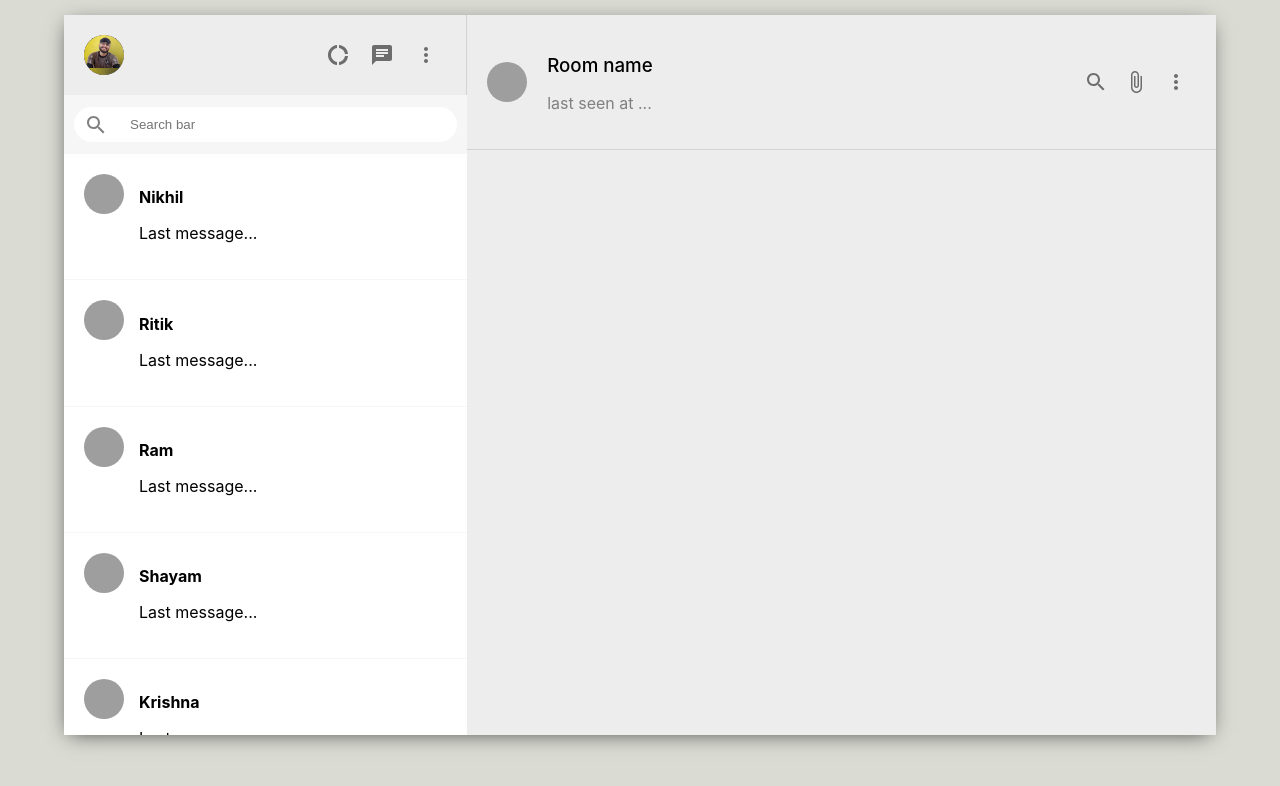
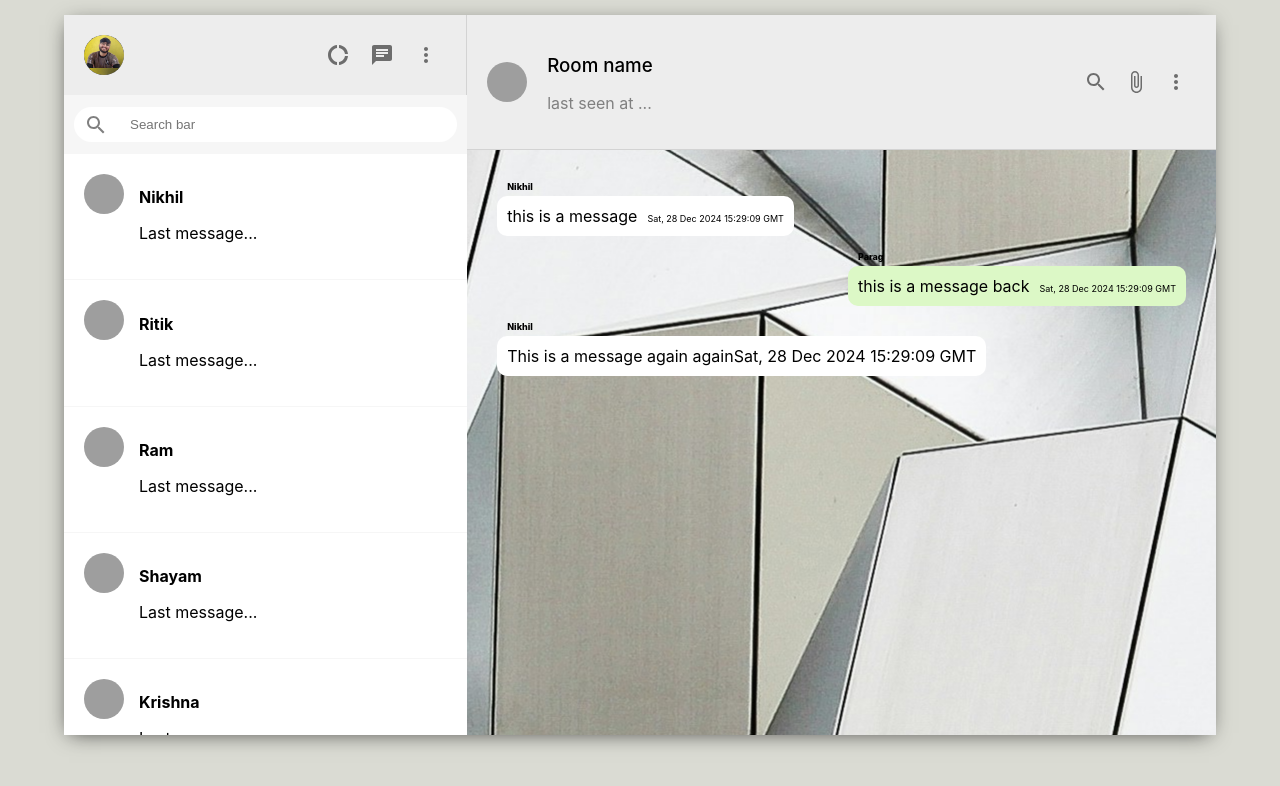
Before and after one commit to nikhil6392/chatapp, a React (Create React App) app in the folder chatapp-frontend/: page / in a window 1280 px wide. Shown: the top 786 px of the page. Built offline with nearby package versions, Linux system fonts and the light colour scheme; grey boxes are pictures that could not be loaded.

Commit message:
build chatting component

```diff
--- a/chatapp-frontend/src/component/Chat.css
+++ b/chatapp-frontend/src/component/Chat.css
@@ -27,9 +27,33 @@
 
 .chat_body {
     flex: 1;
-    background-image: url();
+    background-image: url(./assets/background.jpg);
     background-repeat: repeat;
     background-position: center;
     padding: 30px;
     overflow: scroll;
 }
+
+.chat_message {
+    position: relative;
+    font-size:16px;
+    padding: 10px;
+    width: fit-content;
+    border-radius: 10px;
+    background-color: #ffffff;
+    margin-bottom: 30px;
+}
+.chat_receiver {
+    margin-left:auto;
+    background-color: #dcf8c6;
+}
+.chat_timestamp {
+    margin-left: 10px;
+    font-size: xx-small;
+}
+.chat_name {
+    position:absolute;
+    top: -15px;
+    font-weight: 800;
+    font-size: xx-small;
+}
--- a/chatapp-frontend/src/component/Chat.js
+++ b/chatapp-frontend/src/component/Chat.js
@@ -1,4 +1,4 @@
-import React , {useEffect, useState}from 'react'
+import React, { useEffect, useState } from 'react'
 import Avatar from '@mui/material/Avatar';
 import IconButton from '@mui/material/IconButton';
 import SearchOutlinedIcon from '@mui/icons-material/SearchOutlined';
@@ -11,12 +11,12 @@ import './Chat.css'
 const Chat = () => {
     const [seed, setSeed] = useState("")
     useEffect(() => {
-        setSeed(Math.floor(Math.random()*5000))
-    },[])
+        setSeed(Math.floor(Math.random() * 5000))
+    }, [])
     return (
         <div className='chat'>
             <div className='chat_header'>
-            <Avatar src = {`https://api.dicebear.com/9.x/notionists/svg?${seed}`} />
+                <Avatar src={`https://api.dicebear.com/9.x/notionists/svg?${seed}`} />
                 <div className='chat_headerInfo'>
                     <h3>Room name</h3>
                     <p>last seen at ...</p>
@@ -34,7 +34,29 @@ const Chat = () => {
                 </div>
             </div>
 
-        <div className='chat_body'></div>
+            <div className='chat_body'>
+                <p className='chat_message'>
+                    <span className='chat_name'>Nikhil</span>
+                    this is a message
+                    <span className='chat_timestamp'>
+                        {new Date().toUTCString()}
+                    </span>
+                </p>
+                <p className='chat_message chat_receiver'>
+                    <span className='chat_name'>Parag</span>
+                    this is a message back
+                    <span className='chat_timestamp'>
+                        {new Date().toUTCString()}
+                    </span>
+                </p>
+                <p className="chat_message">
+                    <span className="chat_name">Nikhil</span>
+                    This is a message again again
+                    <span className="chat__timestamp">
+                        {new Date().toUTCString()}
+                    </span>
+                </p>
+            </div>
             <div className='chat_footer'></div>
 
         </div>
```
Lines whose indentation alone changed are shown as unchanged.
